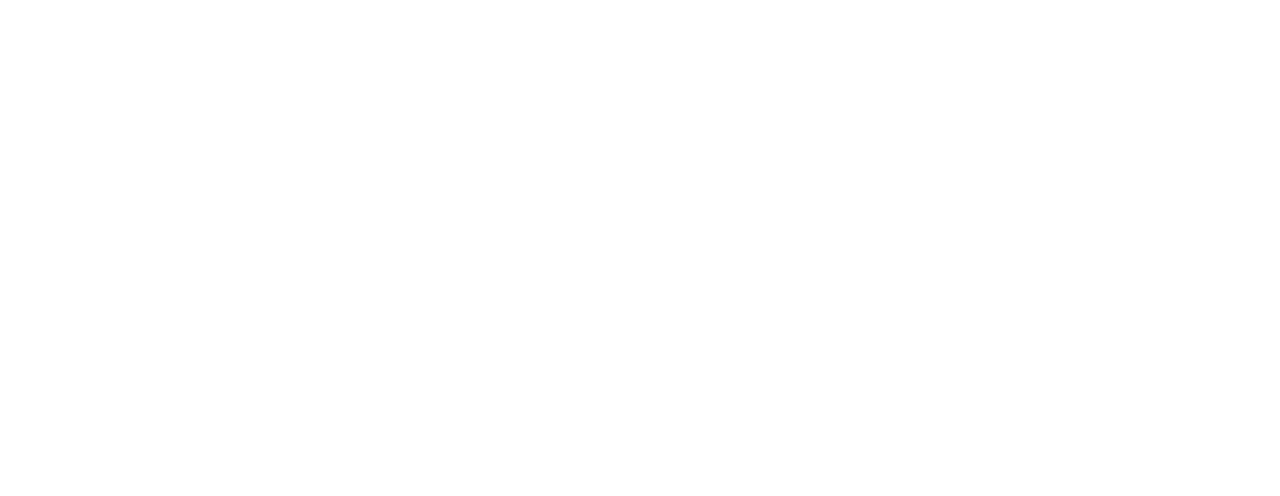
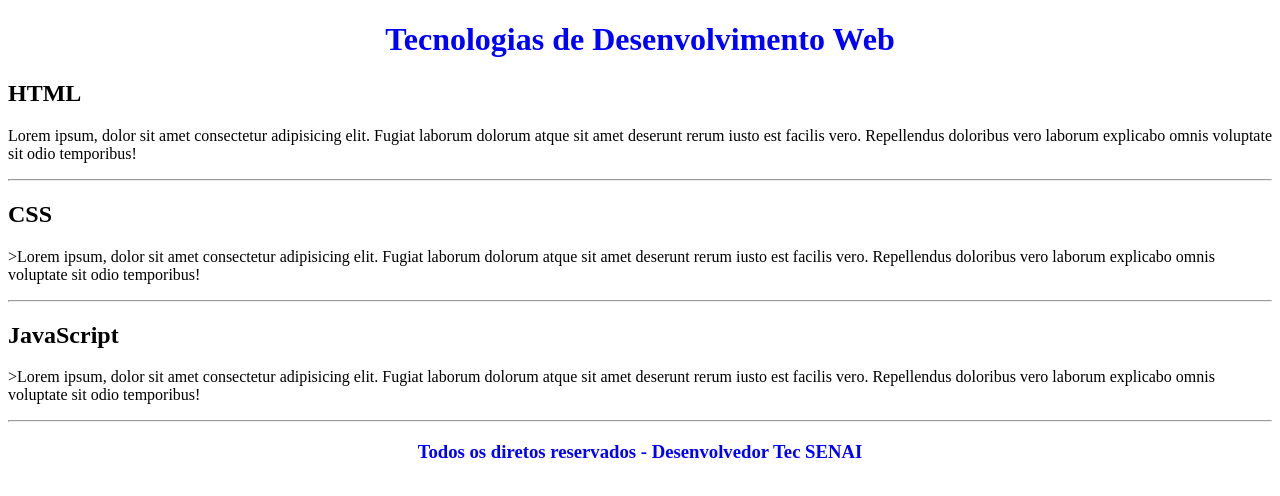
Before and after one commit to profMoises/Moises_93627, a plain HTML site: page 001 - HTML/Ex2.html in a window 1280 px wide. Drawn offline with Linux system fonts and the light colour scheme.

Commit message:
Update Ex2.html

```diff
--- a/001 - HTML/Ex2.html
+++ b/001 - HTML/Ex2.html
@@ -8,6 +8,43 @@
     <title>Tecnologias Web</title>
 </head>
 <body>
-
+    <header> <!-- Cabeçalho-->
+        <center>
+              <h1>
+                   <font color="blue"> Tecnologias de Desenvolvimento Web</font>
+                </h1>
+        </center>
+    </header>
+        <main> <!-- Conteúdo Principal-->
+            <section>
+                <h2>
+                    <b>HTML</b> <!-- b = Negrito-->
+                </h2>
+                <p align="justify">Lorem ipsum, dolor sit amet consectetur adipisicing elit. Fugiat laborum dolorum atque sit amet deserunt rerum iusto est facilis vero. Repellendus doloribus vero laborum explicabo omnis voluptate sit odio temporibus!</p>
+            </section>
+            <hr>
+              <section>
+                <h2>
+                    <b>CSS</b>
+                </h2>
+                <p align="justify"></p>>Lorem ipsum, dolor sit amet consectetur adipisicing elit. Fugiat laborum dolorum atque sit amet deserunt rerum iusto est facilis vero. Repellendus doloribus vero laborum explicabo omnis voluptate sit odio temporibus!</p>
+            </section>
+            <hr>
+              <section>
+                <h2>
+                    <b>JavaScript</b>
+                </h2>
+                <p align="justify"></p>>Lorem ipsum, dolor sit amet consectetur adipisicing elit. Fugiat laborum dolorum atque sit amet deserunt rerum iusto est facilis vero. Repellendus doloribus vero laborum explicabo omnis voluptate sit odio temporibus!</p>
+            </section>
+            <hr>
+        </main>
+            <footer> <!-- Rodapé-->
+                <div>
+                  <center>
+                    <h3>
+                       <font color="blue">Todos os diretos reservados - Desenvolvedor Tec SENAI</h3></font>
+                  </center>
+                </div>
+            </footer>
 </body>
 </html>
```
